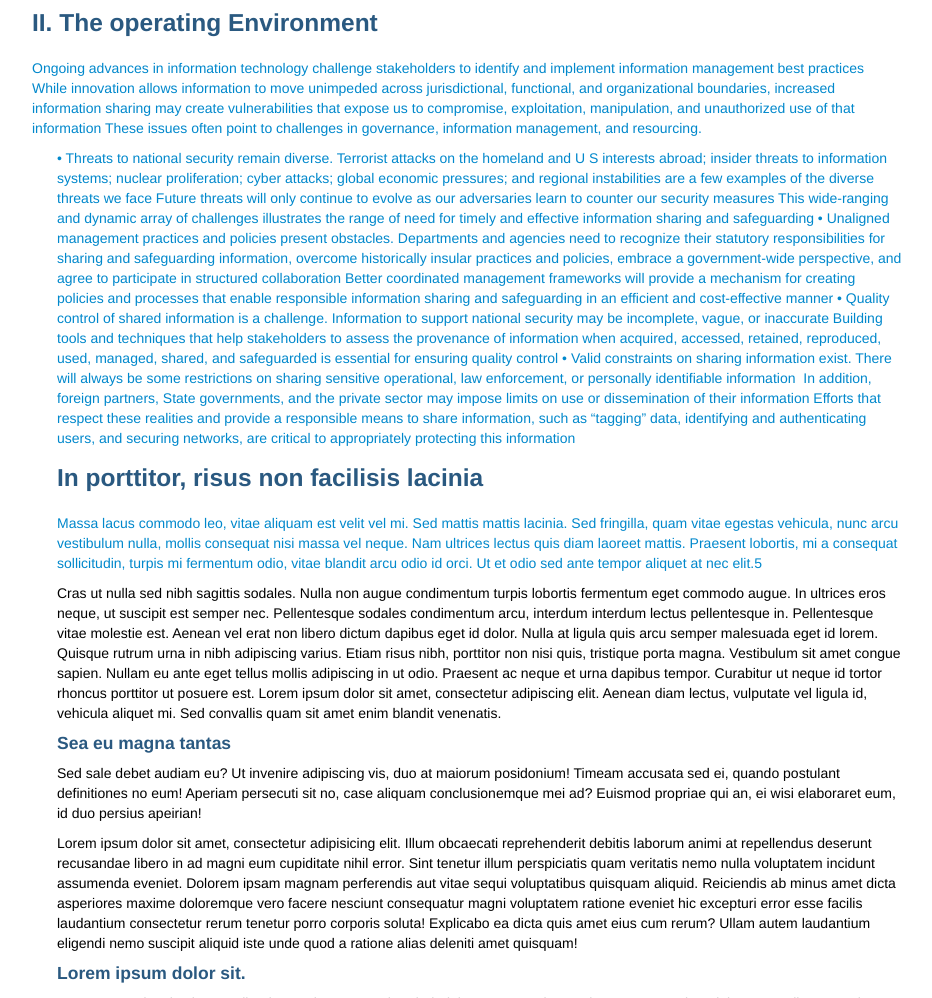
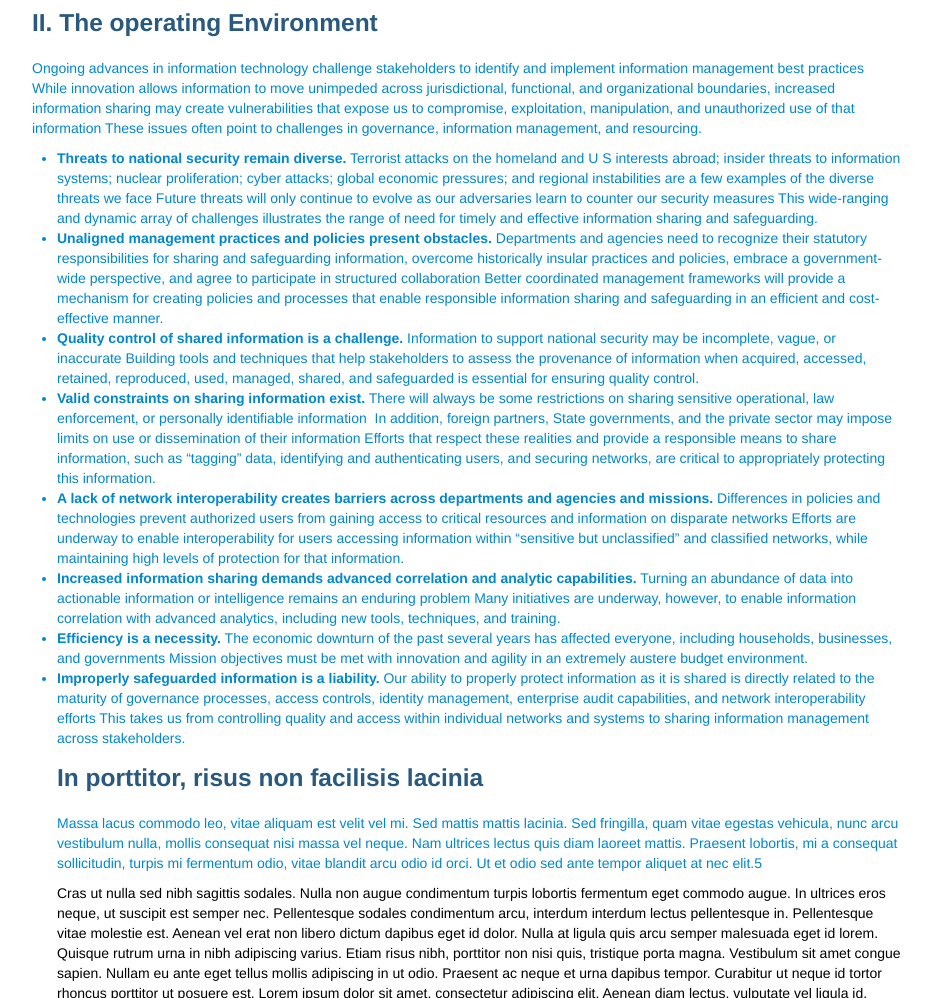
Before and after one commit to leahbannon/national-strategy, a plain HTML site: page index.html in a window 1280 px wide. Shown: the part 3337-4335 px from the top of the page, without its empty margins (323-1255 px from the left). Drawn offline with nearby package versions, Linux system fonts and the light colour scheme.

Commit message:
adding operating environment content

```diff
--- a/index.html
+++ b/index.html
@@ -263,25 +263,37 @@ create vulnerabilities that expose us to compromise, exploitation, manipulation,
 of that information These issues often point to challenges in governance, information management,
 and resourcing.</p>
 <ul>
-• Threats to national security remain diverse. Terrorist attacks on the homeland and U S interests abroad; insider threats to information systems; nuclear proliferation; cyber attacks; global
+<li><strong>Threats to national security remain diverse.</strong> Terrorist attacks on the homeland and U S interests abroad; insider threats to information systems; nuclear proliferation; cyber attacks; global
 economic pressures; and regional instabilities are a few examples of the diverse threats we
 face Future threats will only continue to evolve as our adversaries learn to counter our security
 measures This wide-ranging and dynamic array of challenges illustrates the range of need for
-timely and effective information sharing and safeguarding
-• Unaligned management practices and policies present obstacles. Departments and agencies need to recognize their statutory responsibilities for sharing and safeguarding information,
+timely and effective information sharing and safeguarding.</li>
+<li><strong>Unaligned management practices and policies present obstacles.</strong> Departments and agencies need to recognize their statutory responsibilities for sharing and safeguarding information,
 overcome historically insular practices and policies, embrace a government-wide perspective,
 and agree to participate in structured collaboration Better coordinated management frameworks will provide a mechanism for creating policies and processes that enable responsible
-information sharing and safeguarding in an efficient and cost-effective manner
-• Quality control of shared information is a challenge. Information to support national security
+information sharing and safeguarding in an efficient and cost-effective manner.</li>
+<li><strong>Quality control of shared information is a challenge.</strong> Information to support national security
 may be incomplete, vague, or inaccurate Building tools and techniques that help stakeholders
 to assess the provenance of information when acquired, accessed, retained, reproduced, used,
-managed, shared, and safeguarded is essential for ensuring quality control
-• Valid constraints on sharing information exist. There will always be some restrictions on
+managed, shared, and safeguarded is essential for ensuring quality control.</li>
+<li><strong>Valid constraints on sharing information exist.</strong> There will always be some restrictions on
 sharing sensitive operational, law enforcement, or personally identifiable information  In addition, foreign partners, State governments, and the private sector may impose limits on use or
 dissemination of their information Efforts that respect these realities and provide a responsible
 means to share information, such as “tagging” data, identifying and authenticating users, and
-securing networks, are critical to appropriately protecting this information
-
+securing networks, are critical to appropriately protecting this information.</li>
+<li><strong>A lack of network interoperability creates barriers across departments and agencies and
+missions.</strong> Differences in policies and technologies prevent authorized users from gaining access
+to critical resources and information on disparate networks Efforts are underway to enable
+interoperability for users accessing information within “sensitive but unclassified” and classified
+networks, while maintaining high levels of protection for that information.</li>
+<li><strong>Increased information sharing demands advanced correlation and analytic capabilities.</strong> Turning an abundance of data into actionable information or intelligence remains an enduring problem Many initiatives are underway, however, to enable information correlation with
+advanced analytics, including new tools, techniques, and training.</li>
+<li><strong>Efficiency is a necessity.</strong> The economic downturn of the past several years has affected everyone, including households, businesses, and governments Mission objectives must be met with
+innovation and agility in an extremely austere budget environment.</li>
+<li><strong>Improperly safeguarded information is a liability.</strong> Our ability to properly protect information as it is shared is directly related to the maturity of governance processes, access controls,
+identity management, enterprise audit capabilities, and network interoperability efforts This
+takes us from controlling quality and access within individual networks and systems to sharing
+information management across stakeholders.</li>
 
 
 
```
